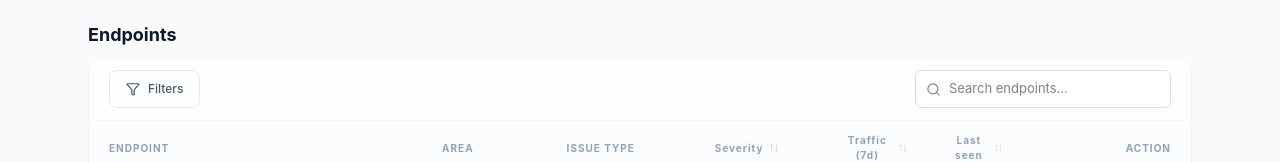
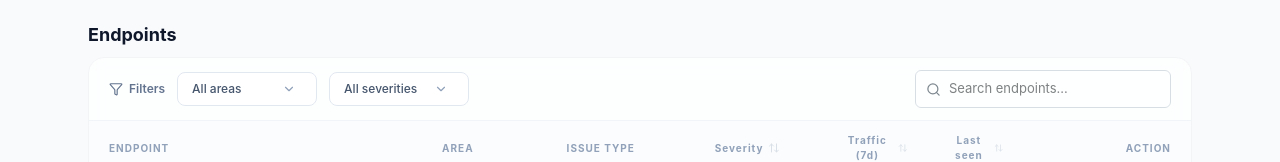
Before and after one commit to MatanForU/Akamai-Home-Assignment, a React (Vite) app: page / in a window 1280 px wide. Shown: the part 386-548 px from the top of the page. Built offline with nearby package versions, Linux system fonts and the light colour scheme.

Commit message:
Update Overview.tsx

```diff
--- a/src/components/Overview.tsx
+++ b/src/components/Overview.tsx
@@ -1,5 +1,5 @@
 import { useMemo, useState } from "react";
-import { ArrowDown, ArrowUp, ArrowUpDown, ChevronRight, Filter, Search, SearchX, X } from "lucide-react";
+import { ArrowDown, ArrowUp, ArrowUpDown, ChevronDown, ChevronRight, Check, Filter, Search, SearchX, X } from "lucide-react";
 import type { Area, Issue, Severity } from "../lib/types";
 import { AREAS, SPEC_META, issues, matchScorePct } from "../lib/mockData";
 import { formatRelativeTime, ISSUE_TYPE_LABELS, SEVERITY_ORDER } from "../lib/scoring";
@@ -29,13 +29,90 @@ function areaRiskLabel(areaIssues: Issue[]): { label: string; classes: string; c
   return { label: "Low", classes: "bg-emerald-100 text-emerald-700 dark:bg-emerald-500/10 dark:text-emerald-400", color: "var(--sev-low-500)" };
 }
 
+interface SelectionOptionsProps<T extends string> {
+  value: T | null;
+  onChange: (value: T | null) => void;
+  options: readonly T[] | T[];
+  placeholder: string;
+  labelFormatter?: (value: T) => string;
+}
+
+function SelectionOptions<T extends string>({
+  value,
+  onChange,
+  options,
+  placeholder,
+  labelFormatter,
+}: SelectionOptionsProps<T>) {
+  const [isOpen, setIsOpen] = useState(false);
+
+  const displayLabel = value ? (labelFormatter ? labelFormatter(value) : value) : placeholder;
+
+  return (
+    <div className="relative">
+      <button
+        type="button"
+        onClick={() => setIsOpen((prev) => !prev)}
+        className={`flex cursor-pointer items-center justify-between gap-3 rounded-[var(--radius-control)] border pl-3.5 pr-5 py-2 text-xs font-medium transition-all duration-250 select-none min-w-[140px] ${
+          value
+            ? "border-indigo-600 bg-indigo-50 text-indigo-600 dark:border-indigo-500/50 dark:bg-indigo-950/30 dark:text-indigo-400"
+            : "border-slate-200 bg-white text-slate-600 hover:bg-slate-50 dark:border-slate-800 dark:bg-slate-900 dark:text-slate-300 dark:hover:bg-slate-800/50"
+        }`}
+      >
+        <span className="truncate">{displayLabel}</span>
+        <ChevronDown className={`h-3.5 w-3.5 text-slate-400 transition-transform duration-250 shrink-0 ${isOpen ? "rotate-180" : ""}`} />
+      </button>
+
+      {isOpen && (
+        <>
+          <div className="fixed inset-0 z-30" onClick={() => setIsOpen(false)} />
+          <div className="absolute left-0 mt-1.5 z-40 w-44 rounded-xl border border-slate-200 bg-white py-1 shadow-lg animate-scale-up dark:border-slate-800 dark:bg-slate-900">
+            <button
+              type="button"
+              onClick={() => {
+                onChange(null);
+                setIsOpen(false);
+              }}
+              className="flex w-full cursor-pointer items-center justify-between px-3.5 py-2 text-left text-xs font-medium text-slate-400 hover:bg-slate-50 dark:hover:bg-slate-800/50"
+            >
+              <span>{placeholder}</span>
+              {!value && <Check className="h-3 w-3 text-indigo-600 dark:text-indigo-400" />}
+            </button>
+            {options.map((opt) => {
+              const label = labelFormatter ? labelFormatter(opt) : opt;
+              const isSelected = value === opt;
+              return (
+                <button
+                  key={opt}
+                  type="button"
+                  onClick={() => {
+                    onChange(opt);
+                    setIsOpen(false);
+                  }}
+                  className={`flex w-full cursor-pointer items-center justify-between px-3.5 py-2 text-left text-xs font-medium transition-colors ${
+                    isSelected
+                      ? "bg-indigo-50/50 text-indigo-600 dark:bg-indigo-950/20 dark:text-indigo-400"
+                      : "text-slate-700 hover:bg-slate-50 dark:text-slate-300 dark:hover:bg-slate-800/50"
+                  }`}
+                >
+                  <span>{label}</span>
+                  {isSelected && <Check className="h-3 w-3 text-indigo-600 dark:text-indigo-400" />}
+                </button>
+              );
+            })}
+          </div>
+        </>
+      )}
+    </div>
+  );
+}
+
 export function Overview({ onSelectIssue }: { onSelectIssue: (id: string) => void }) {
   const [areaFilter, setAreaFilter] = useState<Area | null>(null);
   const [severityFilter, setSeverityFilter] = useState<Severity | null>(null);
   const [query, setQuery] = useState("");
   const [sortKey, setSortKey] = useState<SortKey>("risk");
   const [sortDir, setSortDir] = useState<SortDir>("desc");
-  const [filtersOpen, setFiltersOpen] = useState(false);
 
   const toggleSort = (key: SortKey) => {
     if (sortKey === key) {
@@ -83,7 +160,6 @@ export function Overview({ onSelectIssue }: { onSelectIssue: (id: string) => voi
     return stats.map((s) => ({ ...s, barWidthPct: Math.max((s.count / maxCount) * 100, 6) }));
   }, []);
 
-  const activeFilterCount = [areaFilter, severityFilter].filter(Boolean).length;
   const hasActiveFilters = Boolean(areaFilter || severityFilter || query);
 
   const clearAllFilters = () => {
@@ -169,68 +245,26 @@ export function Overview({ onSelectIssue }: { onSelectIssue: (id: string) => voi
       <h2 className="mt-6 text-lg font-bold text-slate-900 dark:text-white animate-slide-up [animation-delay:300ms]">Endpoints</h2>
       <div className="mt-2 rounded-2xl border border-gray-100 bg-white/50 glass animate-slide-up [animation-delay:300ms] dark:border-slate-800/60 dark:bg-slate-900/50 overflow-hidden">
         <div className="flex flex-col gap-3 border-b border-slate-100 px-5 py-3 sm:flex-row sm:items-center sm:justify-between dark:border-slate-800">
-          <div className="relative">
-            <button
-              onClick={() => setFiltersOpen((v) => !v)}
-              className={`flex cursor-pointer items-center gap-2 rounded-[var(--radius-control)] border px-4 py-2.5 text-xs font-medium transition-colors ${
-                activeFilterCount > 0
-                  ? "border-indigo-600 bg-indigo-50 text-indigo-600 dark:border-indigo-500 dark:bg-indigo-950/30 dark:text-indigo-400"
-                  : "border-slate-200 text-slate-600 hover:bg-slate-50 dark:border-slate-800 dark:text-slate-300 dark:hover:bg-slate-800/50"
-              }`}
-            >
+          <div className="flex flex-wrap items-center gap-3">
+            <div className="flex items-center gap-1.5 text-xs font-semibold text-slate-500 dark:text-slate-400">
               <Filter className="h-3.5 w-3.5" />
-              Filters
-              {activeFilterCount > 0 && (
-                <span className="flex h-4 w-4 items-center justify-center rounded-full bg-indigo-600 text-[10px] font-bold text-white">
-                  {activeFilterCount}
-                </span>
-              )}
-            </button>
+              <span>Filters</span>
+            </div>
 
-            {filtersOpen && (
-              <>
-                <div className="fixed inset-0 z-10" onClick={() => setFiltersOpen(false)} />
-                <div className="absolute left-0 z-20 mt-2 w-64 rounded-[var(--radius-control)] border border-slate-200 bg-white p-4 shadow-xl dark:border-slate-800 dark:bg-slate-900">
-                  <div className="mb-3">
-                    <label className="mb-1.5 block text-[10px] font-black uppercase tracking-widest text-slate-400">Area</label>
-                    <select
-                      value={areaFilter ?? ""}
-                      onChange={(e) => setAreaFilter((e.target.value || null) as Area | null)}
-                      className="w-full cursor-pointer rounded-[var(--radius-control)] border border-slate-200 bg-white py-2 pl-3 pr-10 text-sm font-normal text-slate-700 dark:border-slate-700 dark:bg-slate-800 dark:text-slate-200"
-                    >
-                      <option value="">All areas</option>
-                      {AREAS.map((a) => (
-                        <option key={a} value={a}>{a}</option>
-                      ))}
-                    </select>
-                  </div>
-                  <div>
-                    <label className="mb-1.5 block text-[10px] font-black uppercase tracking-widest text-slate-400">Severity</label>
-                    <select
-                      value={severityFilter ?? ""}
-                      onChange={(e) => setSeverityFilter((e.target.value || null) as Severity | null)}
-                      className="w-full cursor-pointer rounded-[var(--radius-control)] border border-slate-200 bg-white py-2 pl-3 pr-10 text-sm font-normal text-slate-700 dark:border-slate-700 dark:bg-slate-800 dark:text-slate-200"
-                    >
-                      <option value="">All severities</option>
-                      {SEVERITY_OPTIONS.map((s) => (
-                        <option key={s} value={s}>{s[0].toUpperCase() + s.slice(1)}</option>
-                      ))}
-                    </select>
-                  </div>
-                  {activeFilterCount > 0 && (
-                    <button
-                      onClick={() => {
-                        setAreaFilter(null);
-                        setSeverityFilter(null);
-                      }}
-                      className="mt-3 text-xs font-bold text-indigo-600 hover:underline dark:text-indigo-400"
-                    >
-                      Clear filters
-                    </button>
-                  )}
-                </div>
-              </>
-            )}
+            <SelectionOptions
+              value={areaFilter}
+              onChange={setAreaFilter}
+              options={AREAS}
+              placeholder="All areas"
+            />
+
+            <SelectionOptions
+              value={severityFilter}
+              onChange={setSeverityFilter}
+              options={SEVERITY_OPTIONS}
+              placeholder="All severities"
+              labelFormatter={(s) => s[0].toUpperCase() + s.slice(1)}
+            />
           </div>
 
           <div className="flex items-center gap-3">
```
